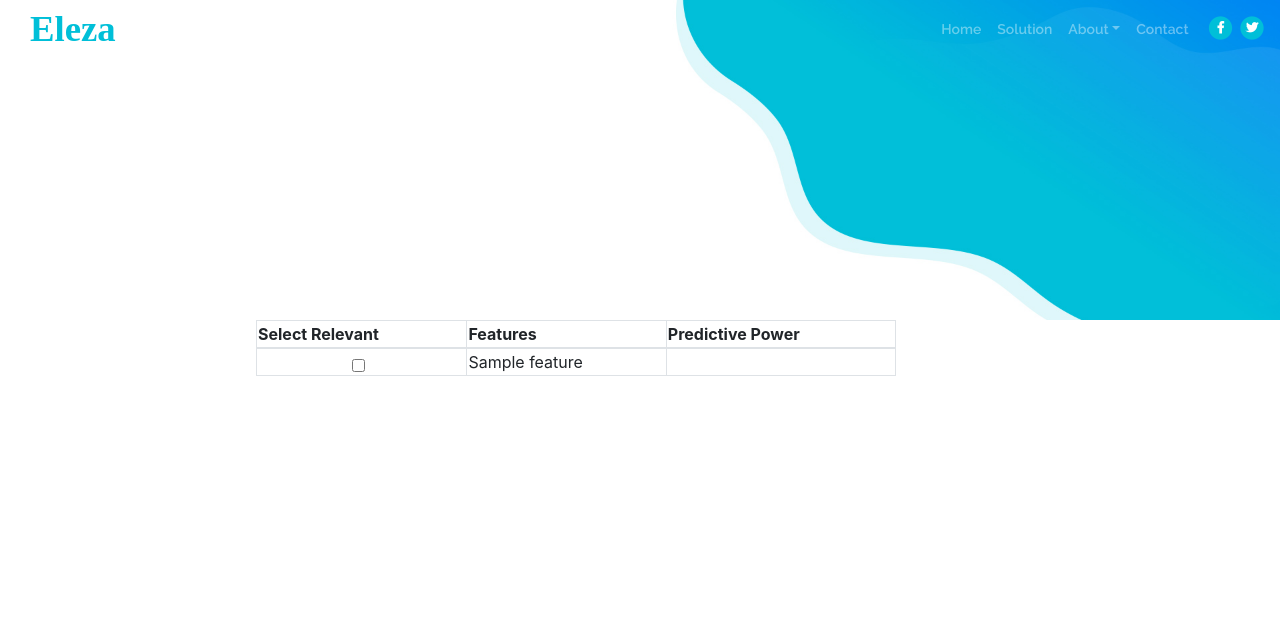
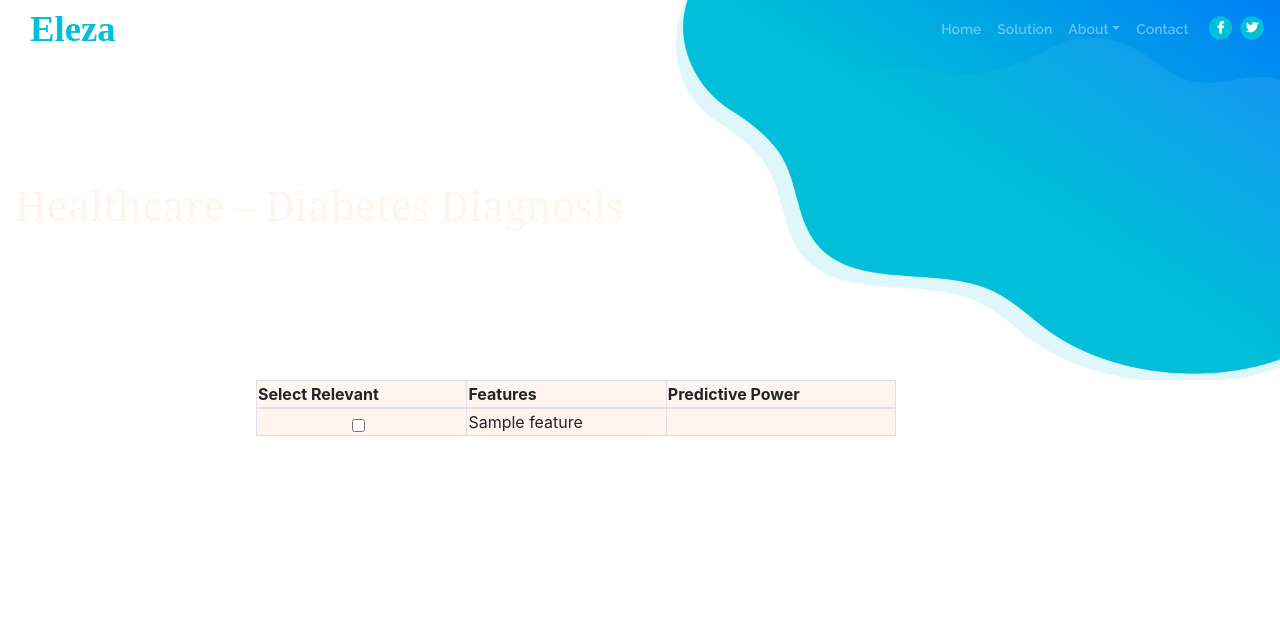
Before and after one commit to kipod/eleza, a Flask app: page /demo/features in a window 1280 px wide. Shown: the top 620 px of the page. Run offline with Flask 2, Linux system fonts and the light colour scheme; tables that the repository leaves empty hold one stand-in row (values such as "Sample post"); some libraries are stand-ins or nearby versions.

Commit message:
commitvitaly2

```diff
--- a/app/static/css/styles.css
+++ b/app/static/css/styles.css
@@ -1549,9 +1549,15 @@ a:hover.back-to-top {
 /*     19. Extra Pages     */
 /***************************/
 .ex-header {
-	padding-top: 8rem;
-	padding-bottom: 5rem;
+	padding: 15px;
+	font-family: 'serif';
+	color: #FFF5EE;
+	font-style: normal;
+	font-size: 250%;
+	padding-top: 4rem;
+	padding-bottom: 4rem;
 	text-align: center;
+	background: -webkit-linear-gradient(top, #4169E1, #1E90FF);
 }
 
 .ex-basic-1 {
--- a/app/templates/select_features.html
+++ b/app/templates/select_features.html
@@ -1,8 +1,11 @@
 {% extends "base.html" %}
 {% block content %}
 <!-- Header -->
-<div id="header" class="ex-header"></div>
-<table class="table-bordered" cellspacing="0" width="50%" style="margin-left: 20%; margin-bottom: 20%; ">
+
+<div id="header" class="ex-header" style="text-align:left;"  title='Healthcare – Diabetes Diagnosis'>
+    Healthcare – Diabetes Diagnosis
+</div>
+<table class="table-bordered" cellspacing="0" width="50%" style="margin-left: 20%; margin-bottom: 20%; " bgcolor="Seashell">
     <thead>
         <tr>
             <th scope="col">Select Relevant</th>
```
